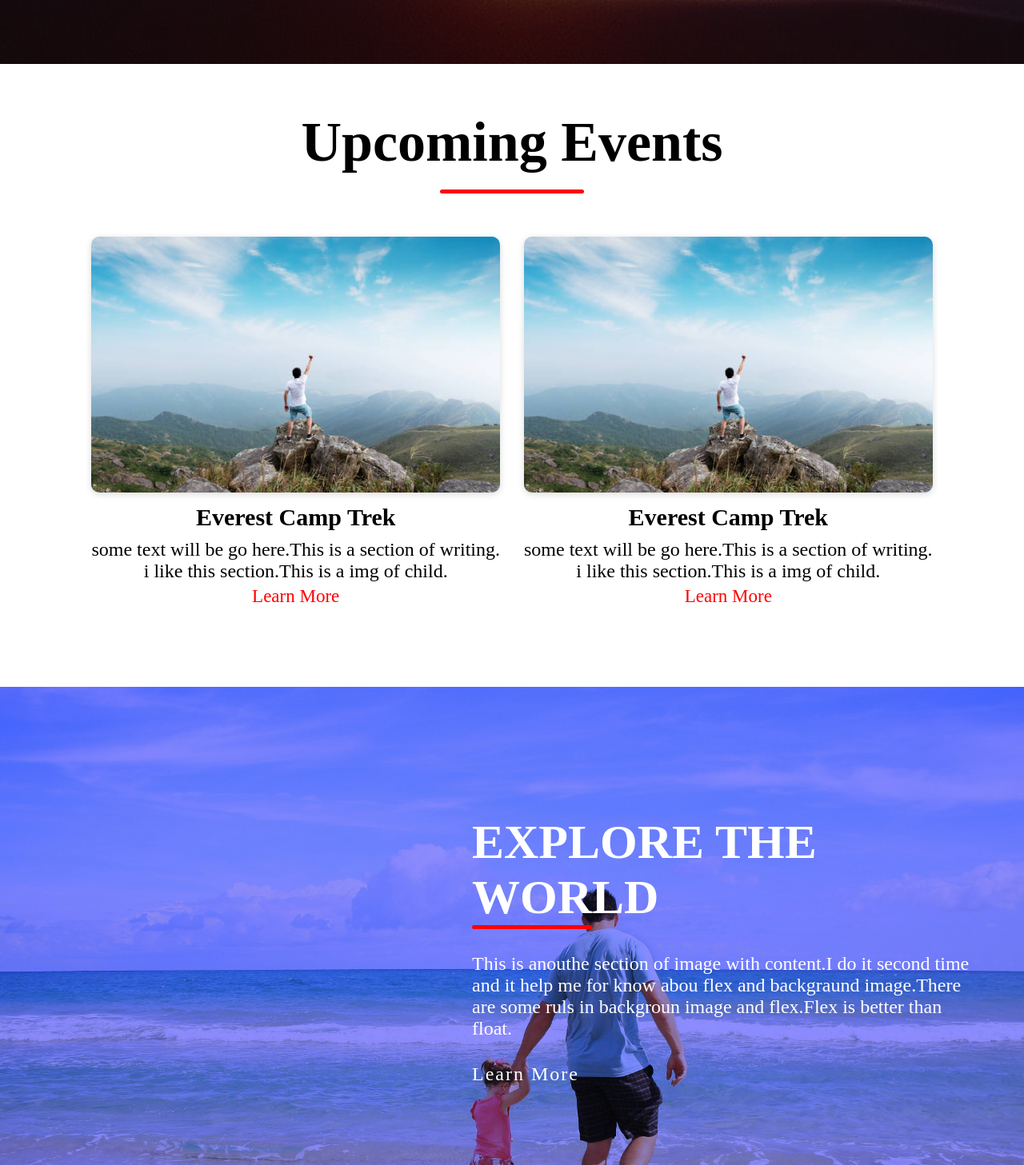
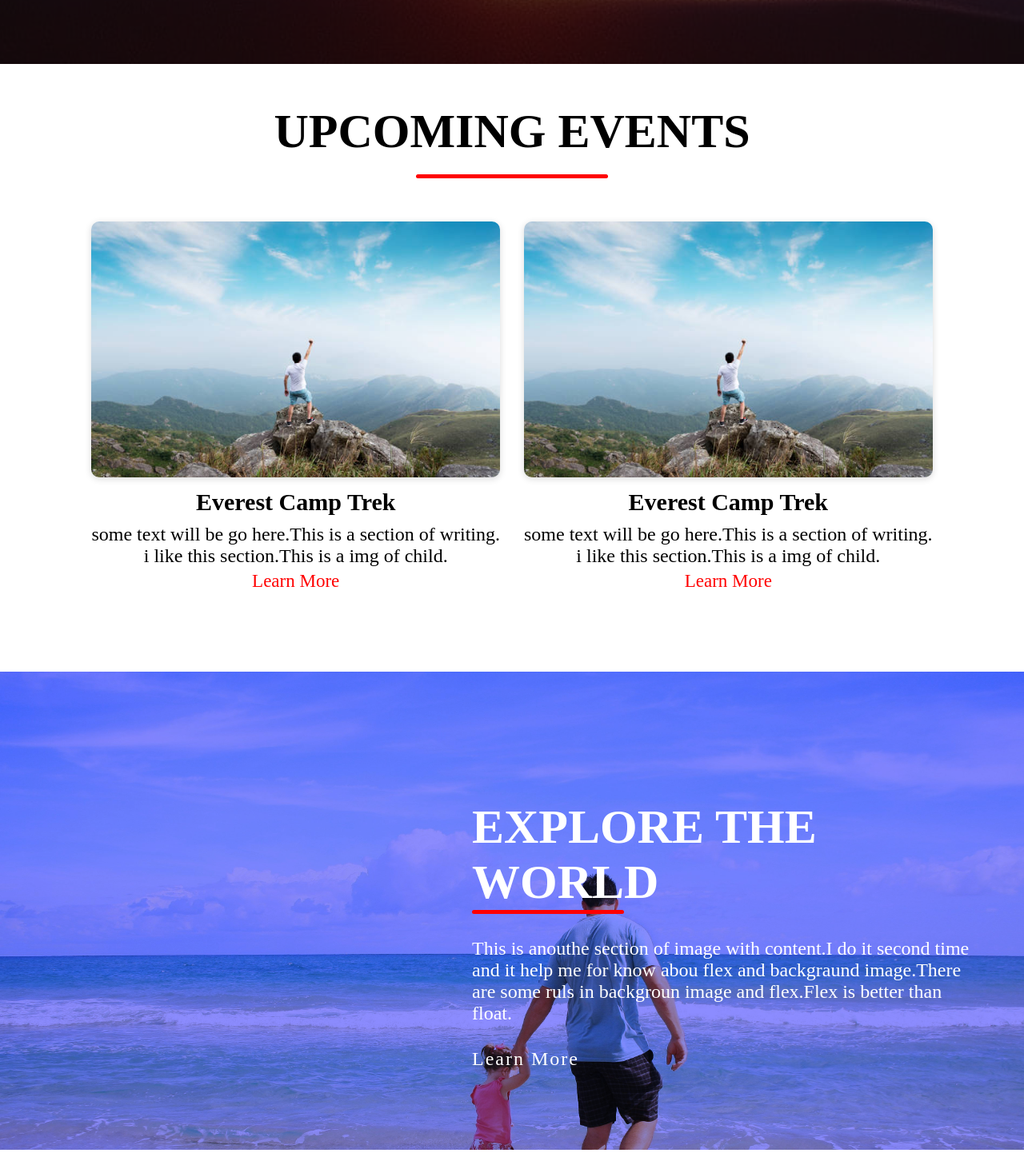
Before and after one commit to Bijoy-tech99/Outdoor-Adventure-class-5-6, a plain HTML site: page index.html in a window 1280 px wide. Shown: the part 720-2177 px from the top of the page at 80% size. Drawn offline with Linux system fonts and the light colour scheme.

Commit message:
Add files via upload

```diff
--- a/css/style.css
+++ b/css/style.css
@@ -118,8 +118,8 @@ nav ul li a:hover{
 /*   upcoming events  */
 
 .event h1{
-    font-size: 70px;
-    text-transform: capitalize;
+    font-size: 60px;
+    text-transform: uppercase;
     margin-bottom: 10px;
     text-align: center;
 }
@@ -128,7 +128,7 @@ nav ul li a:hover{
 }
 .event span{
     height: 5px;
-    width: 180px;
+    width: 240px;
     border-radius: 5px;
     background-color: red;
     display: inline-block;
@@ -204,7 +204,7 @@ nav ul li a:hover{
 
 .explore-item span {
     height: 5px;
-    width: 150px;
+    width: 190px;
     display: block;
     background-color: red;
     border-radius: 7px;
@@ -222,9 +222,10 @@ nav ul li a:hover{
     text-transform: capitalize;
     font-size: 24px;
 }
+
+
 /* tour section */
 
-/* tour */
 .tour-main {
     margin: 80px 0;
     display: flex;
@@ -234,9 +235,10 @@ nav ul li a:hover{
     padding: 14px;
 }
 
-.tour-item h4 {
+.tour-item h4{
     font-size: 40px;
     margin: 0 0 10px 0;
+    text-transform: uppercase;
 }
 
 .tour-item span {
--- a/index.html
+++ b/index.html
@@ -139,6 +139,7 @@
                 <li>Hotline :16222</li>
                 <li>Bijoysh90777@gmail.com</li>
                 <li>Contact Us:018xxxxxxxx</li>
+                <li>&copy;2025 | OUTDOOR ADVENTURE</li>
             </ul>
         </div>
 
```
